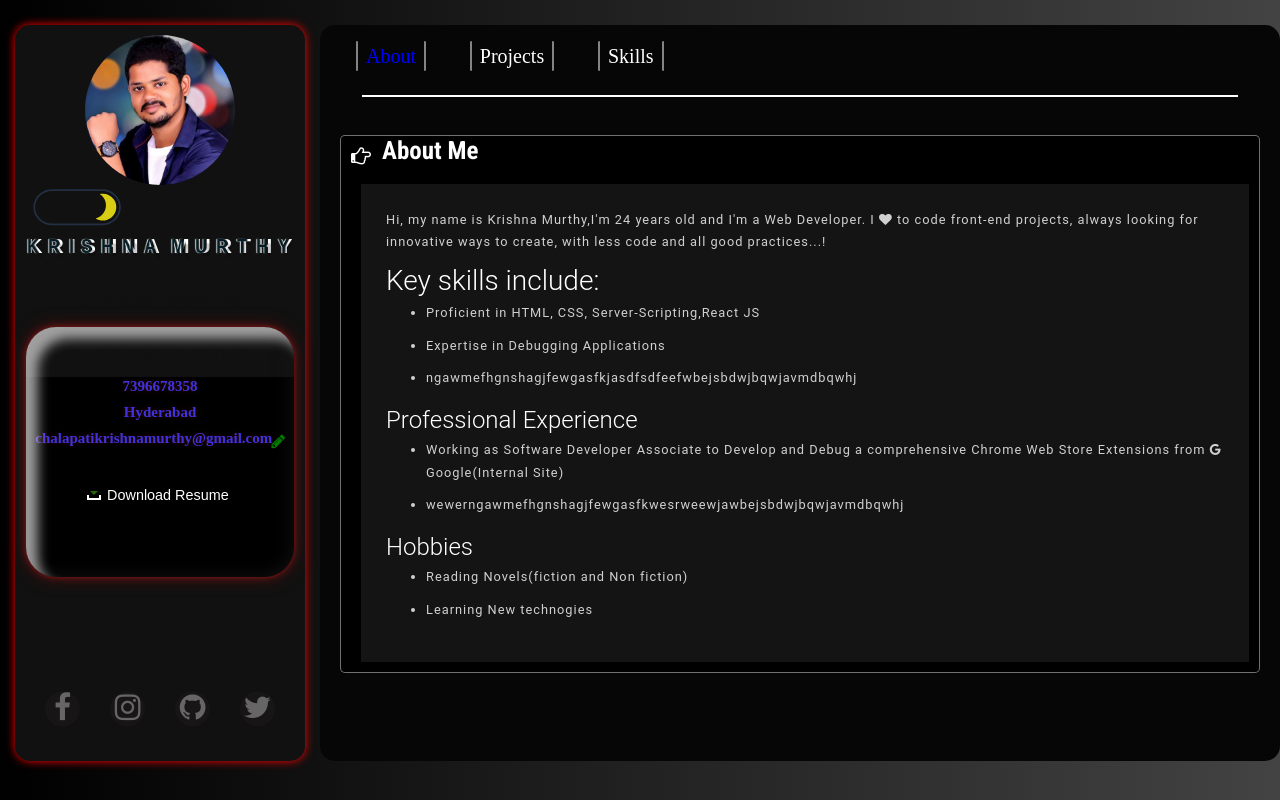
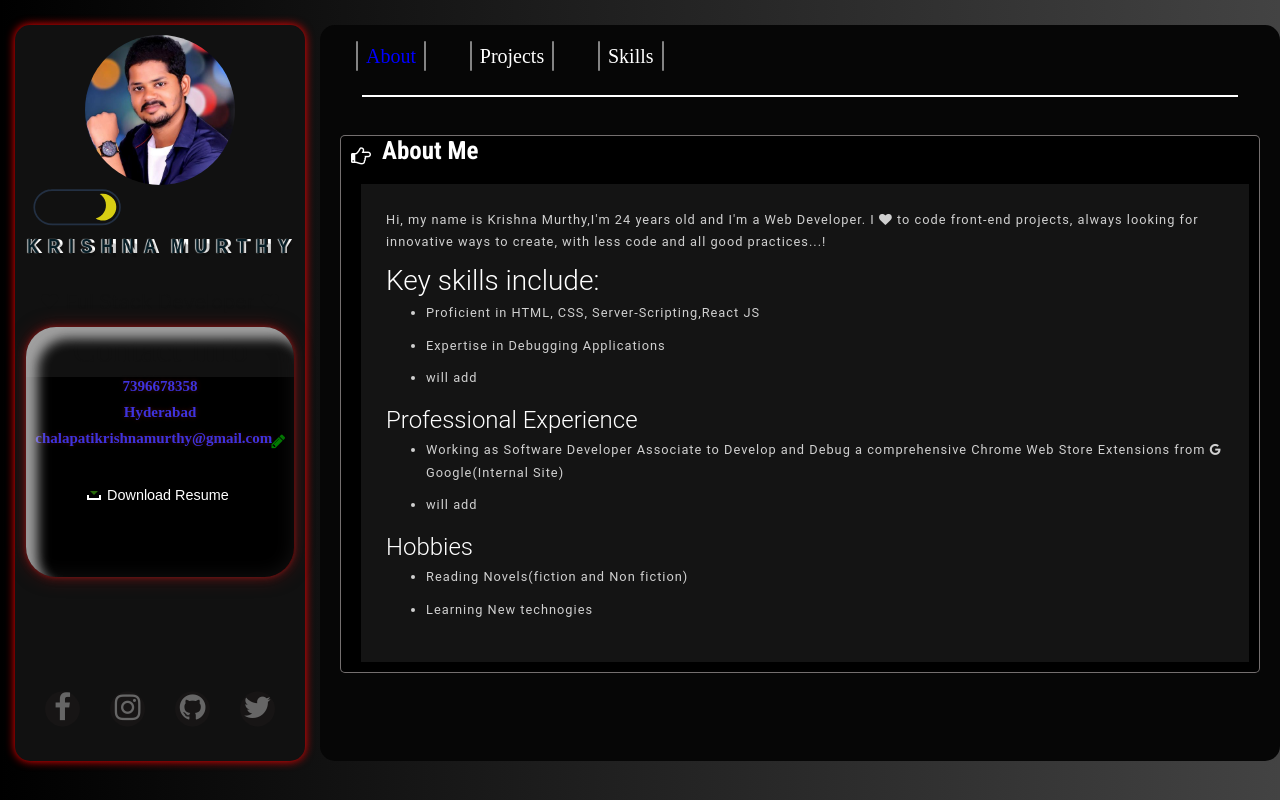
Before and after one commit to chkrishnamurthy/react_portfolio, a React (Create React App) app: page / in a window 1280 px wide. Built offline with nearby package versions, Linux system fonts and the light colour scheme.

Commit message:
dark mode added

```diff
--- a/src/components/tabs/About.js
+++ b/src/components/tabs/About.js
@@ -30,19 +30,17 @@ const About = () => {
             <ul>
               <li>Proficient in HTML, CSS, Server-Scripting,React JS</li>
               <li>Expertise in Debugging Applications</li>
-              <li>ngawmefhgnshagjfewgasfkjasdfsdfeefwbejsbdwjbqwjavmdbqwhj</li>
+              <li>will add</li>
             </ul>
             <h4>Professional Experience</h4>
             <ul>
               <li>
                 Working as Software Developer Associate to Develop and Debug a
                 comprehensive Chrome Web Store Extensions from{" "}
-                <i class="fa fa-google" aria-hidden="true"></i>
+                <i class="fa fa-google " aria-hidden="true"></i>
                 Google(Internal Site)
               </li>
-              <li>
-                wewerngawmefhgnshagjfewgasfkwesrweewjawbejsbdwjbqwjavmdbqwhj
-              </li>
+              <li>will add</li>
             </ul>
             <h4>Hobbies</h4>
             <ul>
--- a/src/components/tabs/Skills.css
+++ b/src/components/tabs/Skills.css
@@ -87,10 +87,6 @@ h2.programas {
   background: #2187e7;
   position: absolute;
   box-shadow: 0px 0px 10px 1px rgba(0, 198, 255, 0.6);
-  /* padding-right: 20px; */
-  /* right: -10%;
-  width: 100%; */
-  /* /* overflow: hidden; */
 }
 .greenline {
   height: 3px;
```
